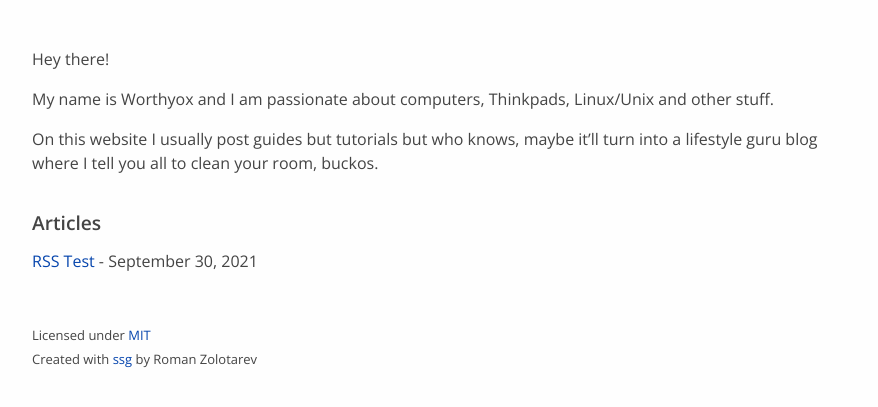
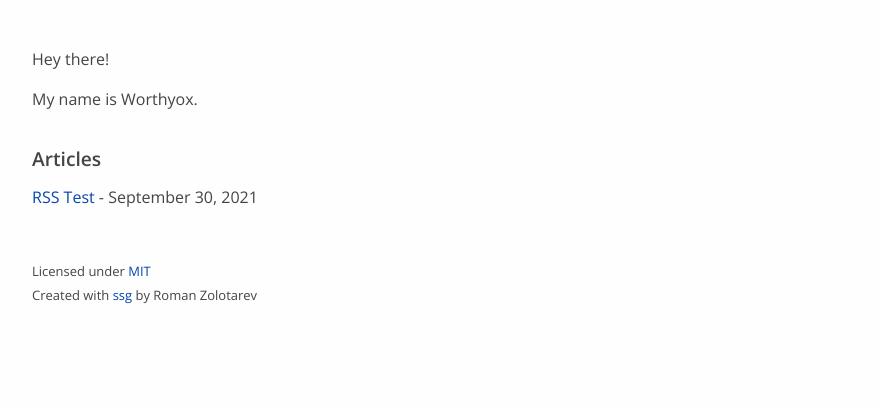
Before and after one commit to hghann/hghann.github.io, a plain HTML site: page dst/index.html in a window 1280 px wide. Shown: the part 69-476 px from the top of the page, without its empty margins (192-1070 px from the left). Drawn offline with nearby package versions, Linux system fonts and the light colour scheme.

Commit message:
minor edits

```diff
--- a/dst/index.html
+++ b/dst/index.html
@@ -35,9 +35,7 @@
 <article>
 <p>Hey there!</p>
 
-<p>My name is Worthyox and I am passionate about computers, Thinkpads, Linux&#47;Unix and other stuff.</p>
-
-<p>On this website I usually post guides but tutorials but who knows, maybe it’ll turn into a lifestyle guru blog where I tell you all to clean your room, buckos.</p>
+<p>My name is Worthyox.</p>
 
 <h2 id="Articles">Articles</h2>
 
```
Also changed, not shown: dst/rss-test.html (+1 -1 lines), index.html (+1 -3 lines), rss-test.html (+1 -1 lines), 4 other files.
